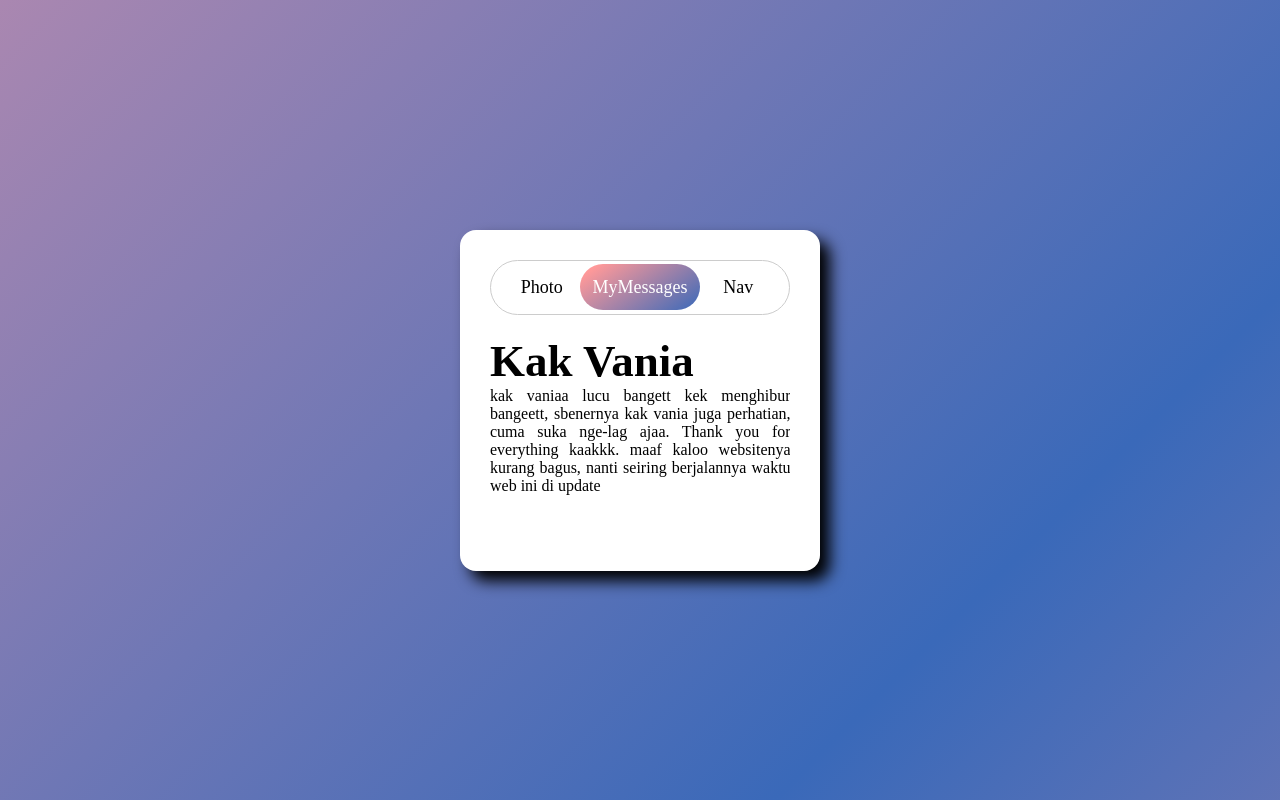
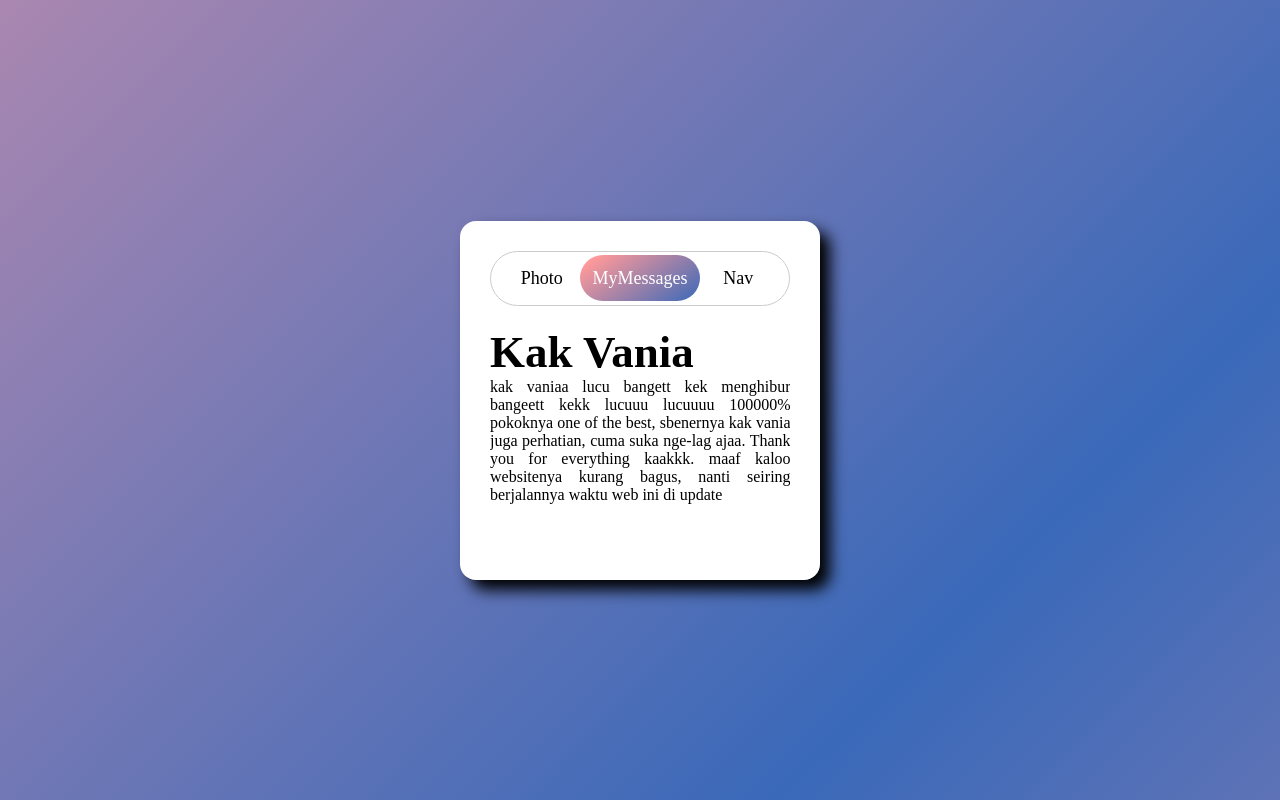
Before and after one commit to richfayoo/primamentors, a plain HTML site: page vania.html in a window 1280 px wide. Drawn offline with Linux system fonts and the light colour scheme.

Commit message:
Update vania.html

```diff
--- a/vania.html
+++ b/vania.html
@@ -32,7 +32,7 @@
             <div class="row">
                 <div class="desc">
                     <span>Kak Vania</span>
-                    <p>kak vaniaa lucu bangett kek menghibur bangeett, sbenernya kak vania juga perhatian, cuma suka nge-lag ajaa. Thank you for everything kaakkk. maaf kaloo websitenya kurang bagus, nanti seiring berjalannya waktu web ini di update</p>
+                    <p>kak vaniaa lucu bangett kek menghibur bangeett kekk lucuuu lucuuuu 100000% pokoknya one of the best, sbenernya kak vania juga perhatian, cuma suka nge-lag ajaa. Thank you for everything kaakkk. maaf kaloo websitenya kurang bagus, nanti seiring berjalannya waktu web ini di update</p>
                 </div>
             </div>
             <div class="row">
```
